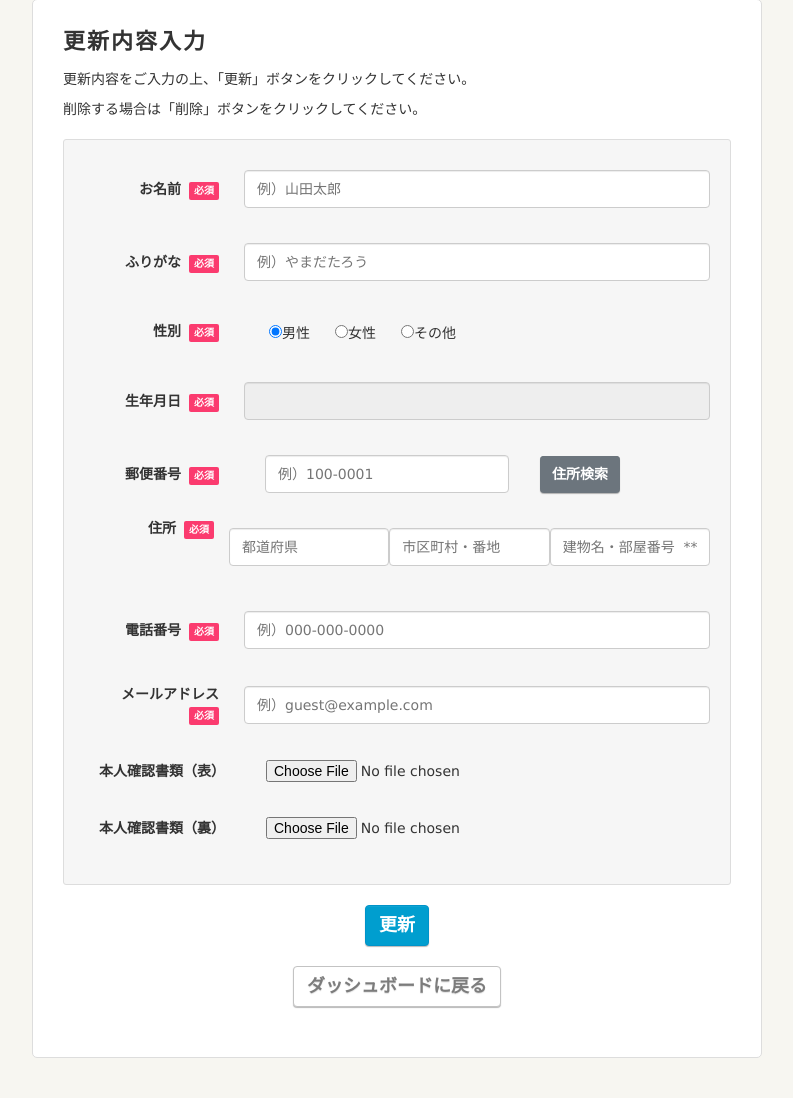
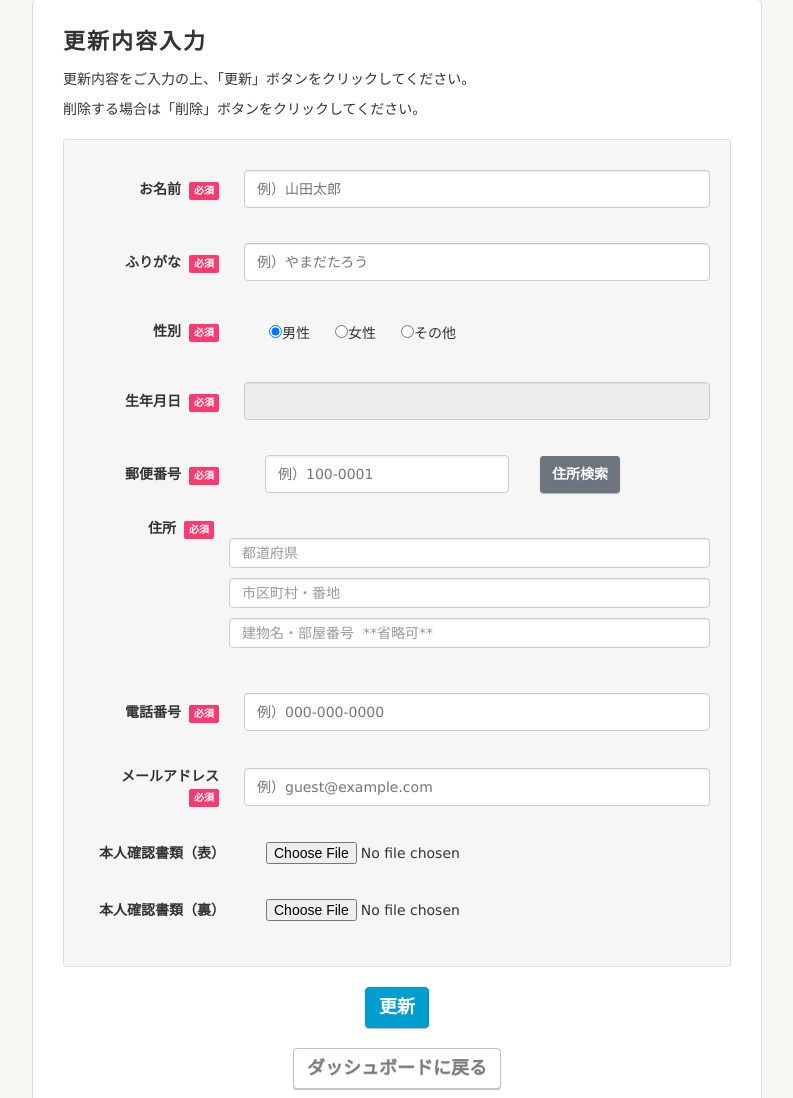
Before and after one commit to proclimb/202504_AP_01_scr_2ndminiSystem_inagaki_asami, a PHP site: page /edit.php in a window 1280 px wide. Shown: the part 166-1264 px from the top of the page, without its empty margins (243-1036 px from the left). Run offline with PHP 8.4, Linux system fonts and the light colour scheme; tables that the repository leaves empty or names only in its code hold one stand-in row (values such as "Sample post"); data that the repository does not hold is empty.

Commit message:
更新画面の住所欄を縦3段に修正

```diff
--- a/style_new.css
+++ b/style_new.css
@@ -839,21 +839,27 @@ input[type="text"] {
     line-height: 1.5;
 }
 
-/* 住所欄だけ縦にして幅100% */
-.address-block input[type="text"] {
-    display: block;
-    width: 100%;
-    margin-bottom: 10px;
+.address-block {
+    display: flex;
+    flex-direction: column;
+    /* ← これが超重要！縦並びにする */
+    gap: 10px;
+    /* 各入力欄の間に余白をつける */
 }
 
 .address-block input {
     display: block;
     width: 100%;
-    margin-bottom: 8px;
-    /* お好みで調整 */
+    margin-bottom: 10px;
+    padding: 8px;
+    border: 1px solid #ccc;
+    box-sizing: border-box;
 }
 
-
+.address-block input::placeholder {
+    color: #999;
+    font-size: 14px;
+}
 
 /* -------------------------------------------------------------------
 ↑ ここまで変更・追加箇所
```
